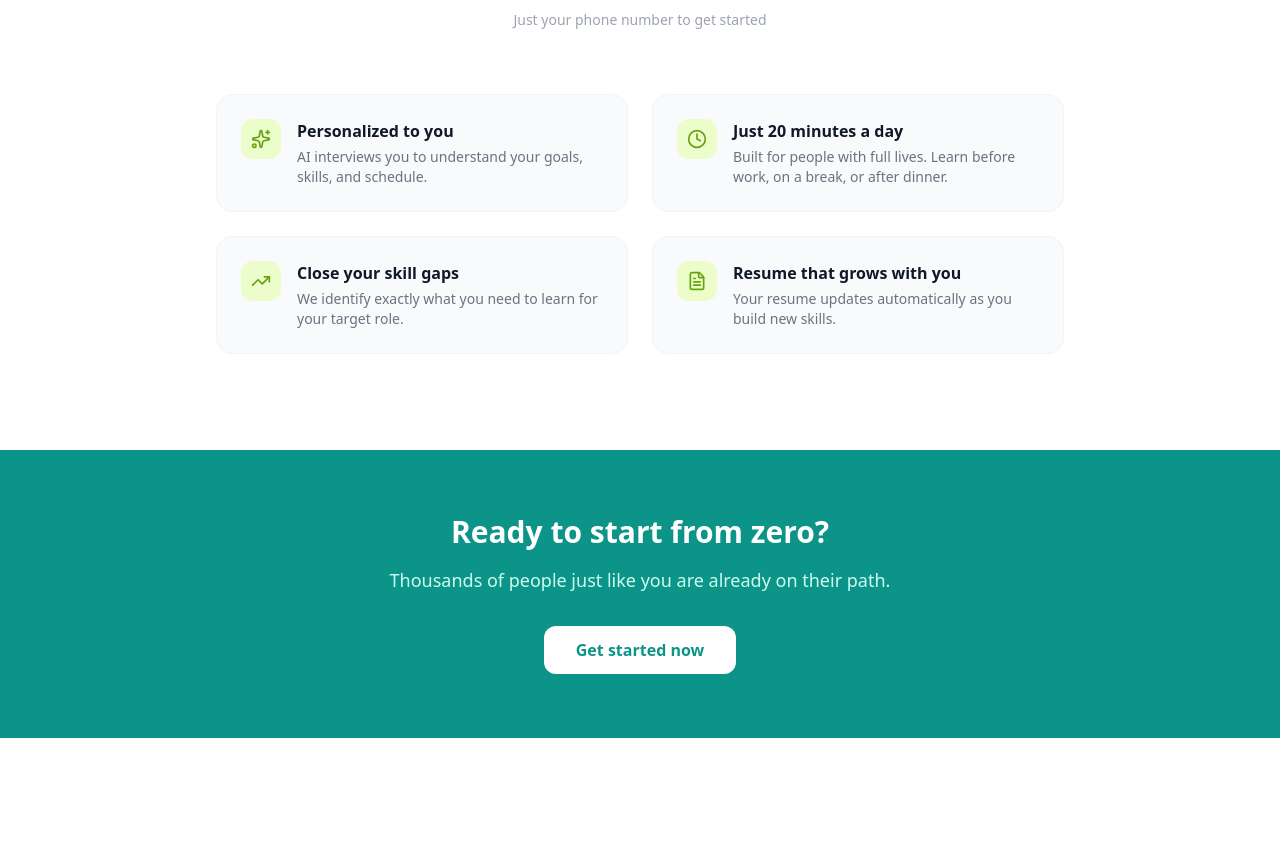
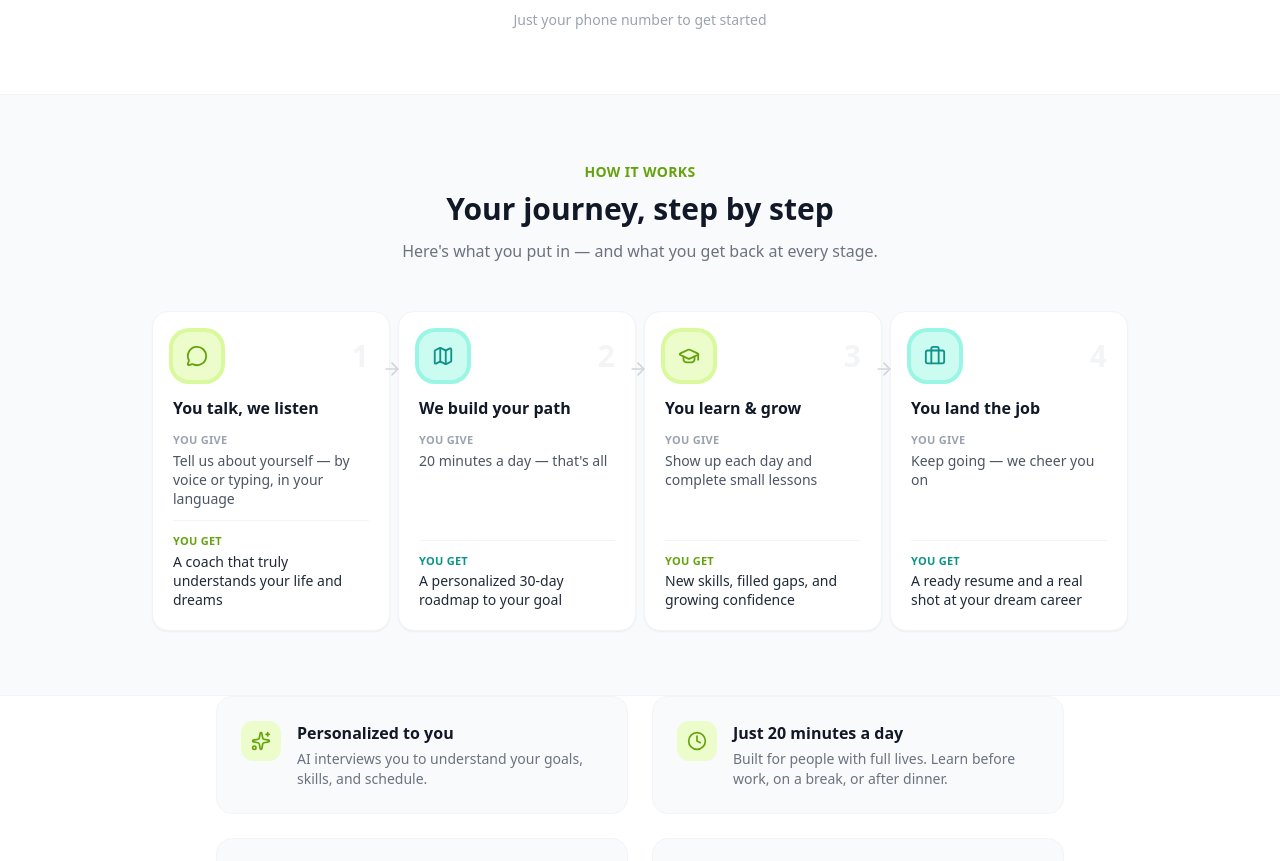
Before and after one commit to evafbuser-afk/desde-cero, a React (Vite) app: page / in a window 1280 px wide. Shown: the part 447-1308 px from the top of the page. Before the commit the page ends 1185 px from the top, so only its background shows below. Built offline with nearby package versions, Linux system fonts and the light colour scheme; no server answers.

Commit message:
Add country code selector and how-it-works storyboard

```diff
--- /dev/null
+++ b/src/components/Storyboard.tsx
@@ -0,0 +1,105 @@
+import { MessageCircle, Map, GraduationCap, Briefcase, ArrowRight } from 'lucide-react'
+
+const steps = [
+  {
+    n: 1,
+    icon: MessageCircle,
+    title: 'You talk, we listen',
+    give: 'Tell us about yourself — by voice or typing, in your language',
+    get: 'A coach that truly understands your life and dreams',
+    accent: 'lime',
+  },
+  {
+    n: 2,
+    icon: Map,
+    title: 'We build your path',
+    give: '20 minutes a day — that\'s all',
+    get: 'A personalized 30-day roadmap to your goal',
+    accent: 'teal',
+  },
+  {
+    n: 3,
+    icon: GraduationCap,
+    title: 'You learn & grow',
+    give: 'Show up each day and complete small lessons',
+    get: 'New skills, filled gaps, and growing confidence',
+    accent: 'lime',
+  },
+  {
+    n: 4,
+    icon: Briefcase,
+    title: 'You land the job',
+    give: 'Keep going — we cheer you on',
+    get: 'A ready resume and a real shot at your dream career',
+    accent: 'teal',
+  },
+]
+
+const accentMap: Record<string, { bg: string; text: string; ring: string }> = {
+  lime: { bg: 'bg-lime-100', text: 'text-lime-600', ring: 'ring-lime-200' },
+  teal: { bg: 'bg-teal-100', text: 'text-teal-600', ring: 'ring-teal-200' },
+}
+
+export function Storyboard() {
+  return (
+    <section className="max-w-5xl mx-auto px-6 py-16">
+      <div className="text-center mb-12">
+        <span className="text-sm font-semibold text-lime-600 uppercase tracking-wide">
+          How it works
+        </span>
+        <h2 className="text-3xl font-bold text-gray-900 mt-2">
+          Your journey, step by step
+        </h2>
+        <p className="text-gray-500 mt-3 max-w-xl mx-auto">
+          Here's what you put in — and what you get back at every stage.
+        </p>
+      </div>
+
+      <div className="grid grid-cols-1 md:grid-cols-4 gap-4 md:gap-2">
+        {steps.map((step, i) => {
+          const a = accentMap[step.accent]
+          return (
+            <div key={step.n} className="relative flex flex-col">
+              {/* Connector arrow (desktop) */}
+              {i < steps.length - 1 && (
+                <div className="hidden md:flex absolute -right-3 top-12 z-10 text-gray-300">
+                  <ArrowRight size={20} />
+                </div>
+              )}
+
+              <div className="flex-1 bg-white border border-gray-100 rounded-2xl p-5 shadow-sm flex flex-col">
+                {/* Step number + icon */}
+                <div className="flex items-center justify-between mb-4">
+                  <div
+                    className={`w-12 h-12 rounded-2xl ${a.bg} flex items-center justify-center ring-4 ${a.ring}`}
+                  >
+                    <step.icon size={22} className={a.text} />
+                  </div>
+                  <span className="text-3xl font-extrabold text-gray-100">{step.n}</span>
+                </div>
+
+                <h3 className="font-bold text-gray-900 mb-3">{step.title}</h3>
+
+                {/* You give */}
+                <div className="mb-3">
+                  <div className="text-[11px] font-semibold text-gray-400 uppercase tracking-wide mb-0.5">
+                    You give
+                  </div>
+                  <p className="text-sm text-gray-600 leading-snug">{step.give}</p>
+                </div>
+
+                {/* You get */}
+                <div className="mt-auto pt-3 border-t border-gray-100">
+                  <div className={`text-[11px] font-semibold ${a.text} uppercase tracking-wide mb-0.5`}>
+                    You get
+                  </div>
+                  <p className="text-sm text-gray-800 font-medium leading-snug">{step.get}</p>
+                </div>
+              </div>
+            </div>
+          )
+        })}
+      </div>
+    </section>
+  )
+}
--- /dev/null
+++ b/src/lib/countries.ts
@@ -0,0 +1,40 @@
+export type Country = { code: string; dial: string; name: string; flag: string }
+
+// Common countries first, then alphabetical. dial = country calling code.
+export const COUNTRIES: Country[] = [
+  { code: 'US', dial: '+1', name: 'United States', flag: '🇺🇸' },
+  { code: 'PH', dial: '+63', name: 'Philippines', flag: '🇵🇭' },
+  { code: 'MX', dial: '+52', name: 'Mexico', flag: '🇲🇽' },
+  { code: 'CA', dial: '+1', name: 'Canada', flag: '🇨🇦' },
+  { code: 'IN', dial: '+91', name: 'India', flag: '🇮🇳' },
+  { code: 'AR', dial: '+54', name: 'Argentina', flag: '🇦🇷' },
+  { code: 'AU', dial: '+61', name: 'Australia', flag: '🇦🇺' },
+  { code: 'BD', dial: '+880', name: 'Bangladesh', flag: '🇧🇩' },
+  { code: 'BR', dial: '+55', name: 'Brazil', flag: '🇧🇷' },
+  { code: 'CL', dial: '+56', name: 'Chile', flag: '🇨🇱' },
+  { code: 'CN', dial: '+86', name: 'China', flag: '🇨🇳' },
+  { code: 'CO', dial: '+57', name: 'Colombia', flag: '🇨🇴' },
+  { code: 'EG', dial: '+20', name: 'Egypt', flag: '🇪🇬' },
+  { code: 'SV', dial: '+503', name: 'El Salvador', flag: '🇸🇻' },
+  { code: 'FR', dial: '+33', name: 'France', flag: '🇫🇷' },
+  { code: 'DE', dial: '+49', name: 'Germany', flag: '🇩🇪' },
+  { code: 'GH', dial: '+233', name: 'Ghana', flag: '🇬🇭' },
+  { code: 'GT', dial: '+502', name: 'Guatemala', flag: '🇬🇹' },
+  { code: 'HT', dial: '+509', name: 'Haiti', flag: '🇭🇹' },
+  { code: 'HN', dial: '+504', name: 'Honduras', flag: '🇭🇳' },
+  { code: 'ID', dial: '+62', name: 'Indonesia', flag: '🇮🇩' },
+  { code: 'IT', dial: '+39', name: 'Italy', flag: '🇮🇹' },
+  { code: 'JP', dial: '+81', name: 'Japan', flag: '🇯🇵' },
+  { code: 'KE', dial: '+254', name: 'Kenya', flag: '🇰🇪' },
+  { code: 'MY', dial: '+60', name: 'Malaysia', flag: '🇲🇾' },
+  { code: 'NP', dial: '+977', name: 'Nepal', flag: '🇳🇵' },
+  { code: 'NG', dial: '+234', name: 'Nigeria', flag: '🇳🇬' },
+  { code: 'PK', dial: '+92', name: 'Pakistan', flag: '🇵🇰' },
+  { code: 'PE', dial: '+51', name: 'Peru', flag: '🇵🇪' },
+  { code: 'PT', dial: '+351', name: 'Portugal', flag: '🇵🇹' },
+  { code: 'ES', dial: '+34', name: 'Spain', flag: '🇪🇸' },
+  { code: 'LK', dial: '+94', name: 'Sri Lanka', flag: '🇱🇰' },
+  { code: 'TH', dial: '+66', name: 'Thailand', flag: '🇹🇭' },
+  { code: 'GB', dial: '+44', name: 'United Kingdom', flag: '🇬🇧' },
+  { code: 'VN', dial: '+84', name: 'Vietnam', flag: '🇻🇳' },
+]
--- a/src/pages/Auth.tsx
+++ b/src/pages/Auth.tsx
@@ -2,22 +2,27 @@ import { useState } from 'react'
 import { useNavigate } from 'react-router-dom'
 import { Logo } from '../components/Logo'
 import { sendOTP, verifyOTP } from '../lib/auth'
-import { ArrowLeft, Phone, Shield } from 'lucide-react'
+import { COUNTRIES } from '../lib/countries'
+import { ArrowLeft, Phone, Shield, ChevronDown } from 'lucide-react'
 
 export function Auth() {
   const navigate = useNavigate()
   const [step, setStep] = useState<'phone' | 'otp'>('phone')
+  const [country, setCountry] = useState(COUNTRIES[0])
   const [phone, setPhone] = useState('')
   const [otp, setOtp] = useState('')
   const [loading, setLoading] = useState(false)
   const [error, setError] = useState<string | null>(null)
 
+  function fullNumber() {
+    return `${country.dial}${phone.replace(/\D/g, '')}`
+  }
+
   async function handleSendOTP(e: React.FormEvent) {
     e.preventDefault()
     setError(null)
     setLoading(true)
-    const formatted = phone.startsWith('+') ? phone : `+1${phone.replace(/\D/g, '')}`
-    const { error } = await sendOTP(formatted)
+    const { error } = await sendOTP(fullNumber())
     setLoading(false)
     if (error) {
       setError(error)
@@ -30,8 +35,7 @@ export function Auth() {
     e.preventDefault()
     setError(null)
     setLoading(true)
-    const formatted = phone.startsWith('+') ? phone : `+1${phone.replace(/\D/g, '')}`
-    const { error } = await verifyOTP(formatted, otp)
+    const { error } = await verifyOTP(fullNumber(), otp)
     setLoading(false)
     if (error) {
       setError(error)
@@ -61,14 +65,44 @@ export function Auth() {
                 </div>
               </div>
 
+              <div className="flex gap-2">
+                {/* Country selector */}
+                <div className="relative shrink-0">
+                  <select
+                    value={country.code}
+                    onChange={(e) => {
+                      const c = COUNTRIES.find((c) => c.code === e.target.value)
+                      if (c) setCountry(c)
+                    }}
+                    className="appearance-none h-full border border-gray-200 rounded-xl pl-3 pr-8 py-3 text-gray-900 bg-white focus:outline-none focus:ring-2 focus:ring-teal-500 cursor-pointer"
+                    aria-label="Country code"
+                  >
+                    {COUNTRIES.map((c) => (
+                      <option key={c.code} value={c.code}>
+                        {c.flag} {c.dial}
+                      </option>
+                    ))}
+                  </select>
+                  <ChevronDown
+                    size={14}
+                    className="absolute right-2.5 top-1/2 -translate-y-1/2 text-gray-400 pointer-events-none"
+                  />
+                </div>
+
+                {/* Phone number */}
                 <input
                   type="tel"
                   value={phone}
                   onChange={(e) => setPhone(e.target.value)}
-                placeholder="(555) 000-0000"
-                className="w-full border border-gray-200 rounded-xl px-4 py-3 text-gray-900 placeholder-gray-400 focus:outline-none focus:ring-2 focus:ring-teal-500 focus:border-transparent"
+                  placeholder="912 345 6789"
+                  className="flex-1 min-w-0 border border-gray-200 rounded-xl px-4 py-3 text-gray-900 placeholder-gray-400 focus:outline-none focus:ring-2 focus:ring-teal-500 focus:border-transparent"
                   required
                 />
+              </div>
+
+              <p className="text-xs text-gray-400">
+                Selected: {country.flag} {country.name} ({country.dial})
+              </p>
 
               {error && <p className="text-sm text-red-500">{error}</p>}
 
--- a/src/pages/Landing.tsx
+++ b/src/pages/Landing.tsx
@@ -1,6 +1,7 @@
 import { useNavigate } from 'react-router-dom'
 import { Logo } from '../components/Logo'
 import { LangSwitcher } from '../components/LangSwitcher'
+import { Storyboard } from '../components/Storyboard'
 import { Sparkles, Clock, FileText, TrendingUp } from 'lucide-react'
 
 const features = [
@@ -68,6 +69,11 @@ export function Landing() {
         <p className="text-sm text-gray-400 mt-3">Just your phone number to get started</p>
       </section>
 
+      {/* Storyboard — how it works */}
+      <div className="bg-gray-50 border-y border-gray-100">
+        <Storyboard />
+      </div>
+
       {/* Features */}
       <section className="max-w-4xl mx-auto px-6 pb-24">
         <div className="grid grid-cols-1 sm:grid-cols-2 gap-6">
```
Lines whose indentation alone changed are shown as unchanged.
